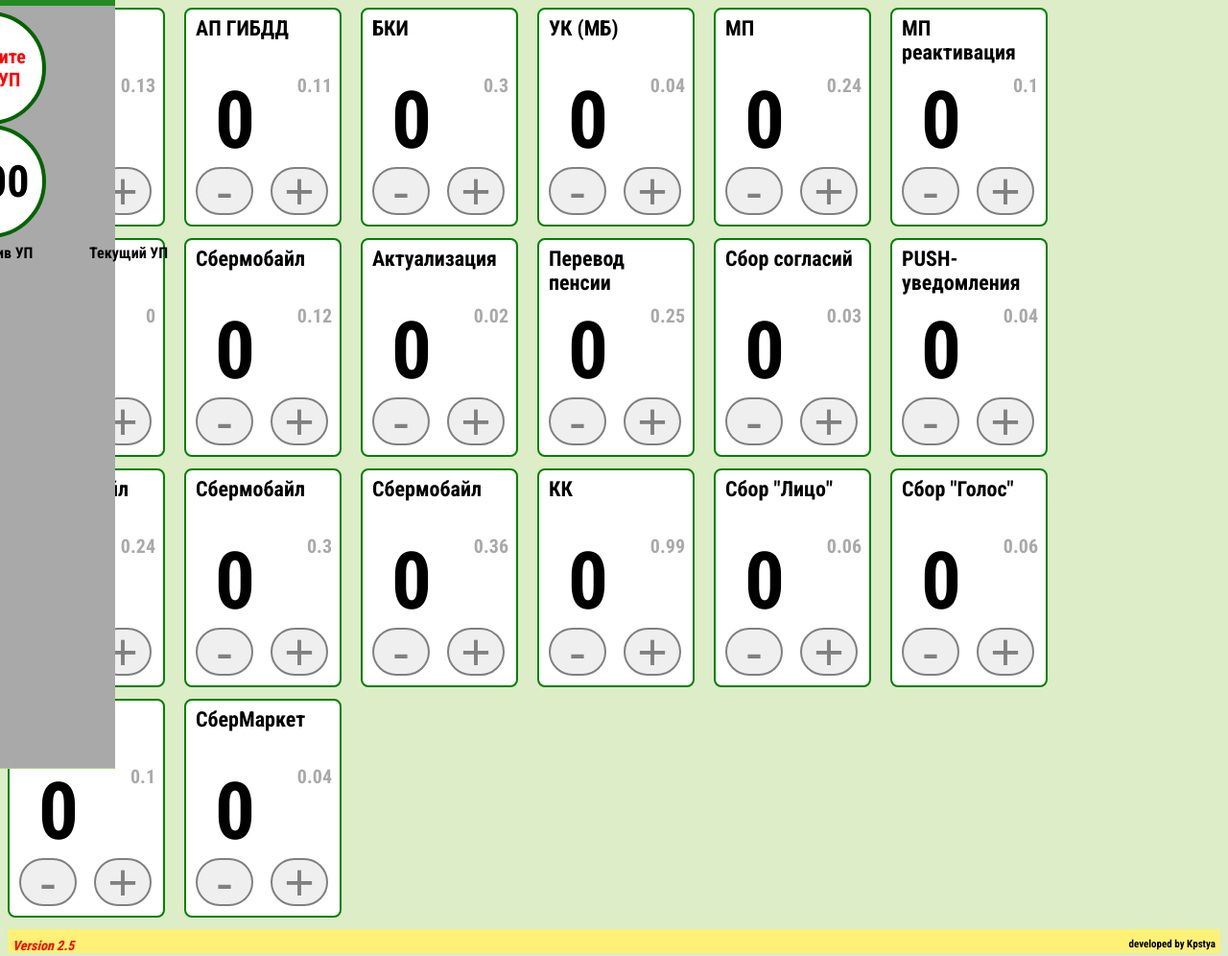
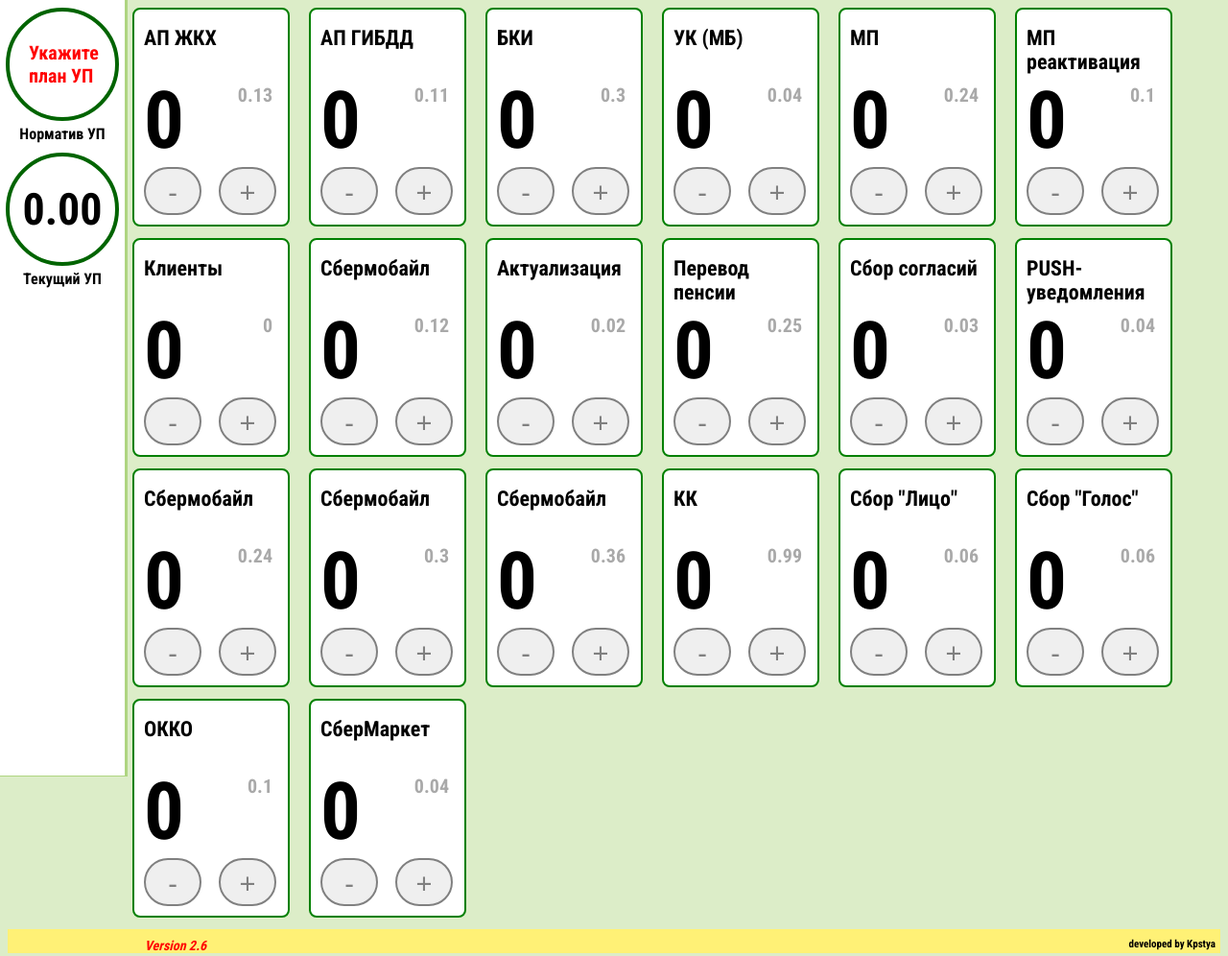
Before and after one commit to Konstantin108/MRM_RB, a plain HTML site: page index.html in a window 1280 px wide. Shown: the whole page at 96% size. Drawn offline with nearby package versions, Linux system fonts and the light colour scheme.

Commit message:
new styles for sesctop

```diff
--- a/index.html
+++ b/index.html
@@ -10,18 +10,21 @@
 </head>
 <body>
 <div id="app">
+    <div class="top">
         <header>
             <div class="label"></div>
             <div class="block-for-stat">
+                <div class="comp-block">
                     <div class="circle active-circle" @click="show=!show">
                         <span v-if="norma.length != 0">{{norma}}</span>
                         <span class="empty-plan" v-else>Укажите план УП</span>
                     </div>
+                    <span>Норматив УП</span>
+                </div>
+                <div class="comp-block">
                     <div class="circle">{{fixedTotalSum}}</div>
+                    <span>Текущий УП</span>
                 </div>
-        <div class="titles">
-            <span>Норматив УП</span>
-            <span>Текущий УП</span>
             </div>
             <div class="window" v-if="show">
                 <input type="number" @click="norma=''" v-model.lazy="norma"
@@ -40,16 +43,18 @@
                             <div class="price">{{product.price}}</div>
                         </div>
                         <div class="block-for-btn">
-                        <button @click="decreaseCol(product)">-</button>
-                        <button @click="increaseCol(product)">+</button>
+                            <button @click="decreaseCol(product)"><span class="text-btn">-</span></button>
+                            <button @click="increaseCol(product)"><span class="text-btn">+</span></button>
+                        </div>
                     </div>
                 </div>
             </div>
         </div>
     </div>
     <div class="signature">
+        <div class="clr-signature"></div>
         <div class="my-signature">
-            <span class="v-info"><i>Version 2.5</i></span>
+            <span class="v-info"><i>Version 2.6</i></span>
             <span class="dev-info">developed by Kpstya</span>
         </div>
     </div>
--- a/styles/style.css
+++ b/styles/style.css
@@ -1,14 +1,23 @@
 body {
     font-family: 'Roboto Condensed', sans-serif;
     background-color: #dcedc8;
+    height: 100%;
+}
+
+html {
+    height: 100%;
 }
 
 @media (max-width: 328px) {
 
     #app {
+        min-height: 100%;
         display: flex;
-        flex-wrap: wrap;
-        justify-content: space-around;
+        flex-direction: column;
+    }
+
+    .top {
+        flex-grow: 1;
     }
 
     .container {
@@ -31,6 +40,12 @@ body {
         z-index: 1;
     }
 
+    .comp-block {
+        display: flex;
+        flex-direction: column;
+        align-items: center;
+    }
+
     .clr-block {
         height: 96px;
         width: 100%;
@@ -45,7 +60,7 @@ body {
         height: 110px;
         width: 166px;
         position: fixed;
-        top: 186px;
+        top: 100px;
         background-color: white;
         border: 4px solid green;
         border-radius: 8px;
@@ -75,15 +90,18 @@ body {
     button {
         border-radius: 30px;
         height: 30px;
-        width: 50px;
-        font-size: 48px;
+        width: 45px;
         outline: none;
         text-align: center;
         display: flex;
         justify-content: center;
         align-items: center;
+        border: 2px solid grey;
+    }
+
+    .text-btn {
+        font-size: 14px;
         color: grey;
-        border: 2px solid grey;
     }
 
     button:active {
@@ -93,7 +111,7 @@ body {
     }
 
     .active-circle:active {
-        border: 2px solid forestgreen;
+        border: 4px solid darkgreen;
         color: black;
         background-color: lightgoldenrodyellow;
     }
@@ -132,7 +150,7 @@ body {
 
     .circle {
         border-radius: 20px;
-        border: 2px solid darkgreen;
+        border: 4px solid darkgreen;
         width: 110px;
         height: 45px;
         display: flex;
@@ -140,14 +158,7 @@ body {
         align-items: center;
         font-size: 30px;
         background-color: white;
-    }
-
-    .block-for-title {
-        display: flex;
-        padding-top: 10px;
-        padding-left: 20px;
-        width: 110px;
-        position: relative;
+        margin-bottom: 4px;
     }
 
     .titles {
@@ -161,6 +172,10 @@ body {
         display: flex;
         justify-content: space-between;
         width: 110px;
+    }
+
+    .block-for-title {
+        position: relative;
     }
 
     .price {
@@ -213,9 +228,13 @@ body {
 @media (min-width: 329px) {
 
     #app {
+        min-height: 100%;
         display: flex;
-        flex-wrap: wrap;
-        justify-content: space-around;
+        flex-direction: column;
+    }
+
+    .top {
+        flex-grow: 1;
     }
 
     .container {
@@ -230,12 +249,18 @@ body {
         display: flex;
         flex-direction: column;
         align-items: center;
-        background-color: red;
+        background-color: white;
         margin-bottom: 6px;
         border-bottom: 1px solid #aed581;
         position: fixed;
         top: 0;
         z-index: 1;
+    }
+
+    .comp-block {
+        display: flex;
+        flex-direction: column;
+        align-items: center;
     }
 
     .clr-block {
@@ -253,7 +278,7 @@ body {
         height: 110px;
         width: 166px;
         position: fixed;
-        top: 186px;
+        top: 100px;
         background-color: white;
         border: 4px solid green;
         border-radius: 8px;
@@ -284,14 +309,19 @@ body {
         border-radius: 30px;
         height: 50px;
         width: 60px;
-        font-size: 54px;
         outline: none;
-        text-align: center;
-        display: flex;
-        justify-content: center;
-        align-items: center;
+        border: 2px solid grey;
+        position: relative;
+    }
+
+    .text-btn {
+        width: 38px;
+        height: 30px;
+        font-size: 29px;
         color: grey;
-        border: 2px solid grey;
+        position: absolute;
+        top: 9px;
+        left: 9px;
     }
 
     button:active {
@@ -301,7 +331,7 @@ body {
     }
 
     .active-circle:active {
-        border: 2px solid forestgreen;
+        border: 4px solid darkgreen;
         color: black;
         background-color: lightgoldenrodyellow;
     }
@@ -348,14 +378,7 @@ body {
         align-items: center;
         font-size: 46px;
         background-color: white;
-    }
-
-    .block-for-title {
-        display: flex;
-        padding-top: 10px;
-        padding-left: 20px;
-        width: 138px;
-        position: relative;
+        margin-bottom: 4px;
     }
 
     .titles {
@@ -369,6 +392,10 @@ body {
         display: flex;
         justify-content: space-between;
         width: 138px;
+    }
+
+    .block-for-title {
+        position: relative;
     }
 
     .price {
@@ -421,27 +448,44 @@ body {
 @media (min-width: 600px) {
 
     #app {
+        min-height: 100%;
         display: flex;
+        flex-direction: column;
+    }
+
+    .top {
+        flex-grow: 1;
     }
 
     .container {
+        padding-left: 130px;
         display: flex;
         flex-wrap: wrap;
         justify-content: flex-start;
     }
 
     header {
-        width: 120px;
+        padding-top: 8px;
+        width: 130px;
         height: 100%;
-        background-color: darkgrey;
+        background-color: white;
         position: fixed;
         left: 0;
         z-index: 1;
+        border-right: 3px solid #aed581;
+    }
+
+    .comp-block {
+        width: 130px;
+        display: flex;
+        flex-direction: column;
+        align-items: center;
+        margin-bottom: 10px;
     }
 
     .clr-block {
-        width: 120px;
-        height: 100%;
+        position: absolute;
+        left: -999px;
     }
 
     .empty-plan {
@@ -454,7 +498,8 @@ body {
         height: 110px;
         width: 166px;
         position: fixed;
-        top: 186px;
+        top: 10px;
+        left: 150px;
         background-color: white;
         border: 4px solid green;
         border-radius: 8px;
@@ -485,14 +530,19 @@ body {
         border-radius: 30px;
         height: 50px;
         width: 60px;
-        font-size: 54px;
         outline: none;
-        text-align: center;
-        display: flex;
-        justify-content: center;
-        align-items: center;
+        border: 2px solid grey;
+        position: relative;
+    }
+
+    .text-btn {
+        width: 38px;
+        height: 30px;
+        font-size: 29px;
         color: grey;
-        border: 2px solid grey;
+        position: absolute;
+        top: 9px;
+        left: 9px;
     }
 
     button:active {
@@ -502,16 +552,14 @@ body {
     }
 
     .active-circle:active {
-        border: 2px solid forestgreen;
+        border: 4px solid darkgreen;
         color: black;
         background-color: lightgoldenrodyellow;
     }
 
     .label {
-        background-color: forestgreen;
-        height: 6px;
-        width: 120px;
-        margin-bottom: 6px;
+        position: absolute;
+        left: -999px;
     }
 
     .block-for-product {
@@ -531,6 +579,7 @@ body {
     }
 
     .block-for-stat {
+        width: 130px;
         display: flex;
         flex-direction: column;
     }
@@ -545,14 +594,7 @@ body {
         align-items: center;
         font-size: 46px;
         background-color: white;
-    }
-
-    .block-for-title {
-        display: flex;
-        padding-top: 10px;
-        padding-left: 20px;
-        width: 138px;
-        position: relative;
+        margin-bottom: 4px;
     }
 
     .titles {
@@ -564,6 +606,10 @@ body {
         display: flex;
         justify-content: space-between;
         width: 138px;
+    }
+
+    .block-for-title {
+        position: relative;
     }
 
     .price {
@@ -587,19 +633,22 @@ body {
 
     .signature {
         height: 25px;
-        width: 100%;
         background-color: #fff176;
         display: flex;
-        justify-content: center;
+        justify-content: space-around;
         align-items: flex-end;
+        width: 100%;
+
+    }
+
+    .clr-signature{
+        width: 156px;
     }
 
     .my-signature {
-        width: 100%;
         display: flex;
         justify-content: space-between;
-        padding-left: 5px;
-        padding-right: 5px;
+        width: 100%;
     }
 
     .v-info {
```
Lines whose indentation alone changed are shown as unchanged.
